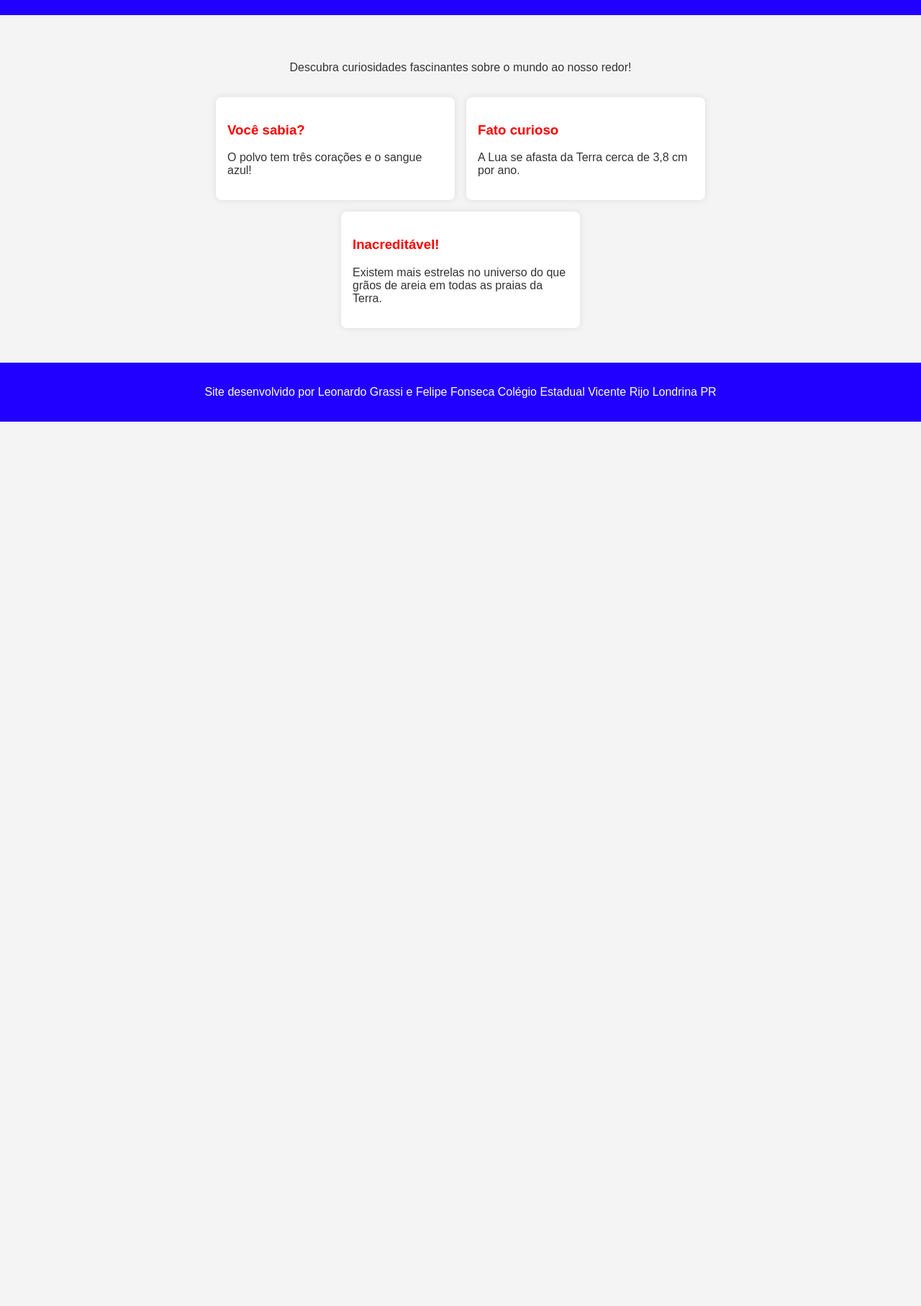
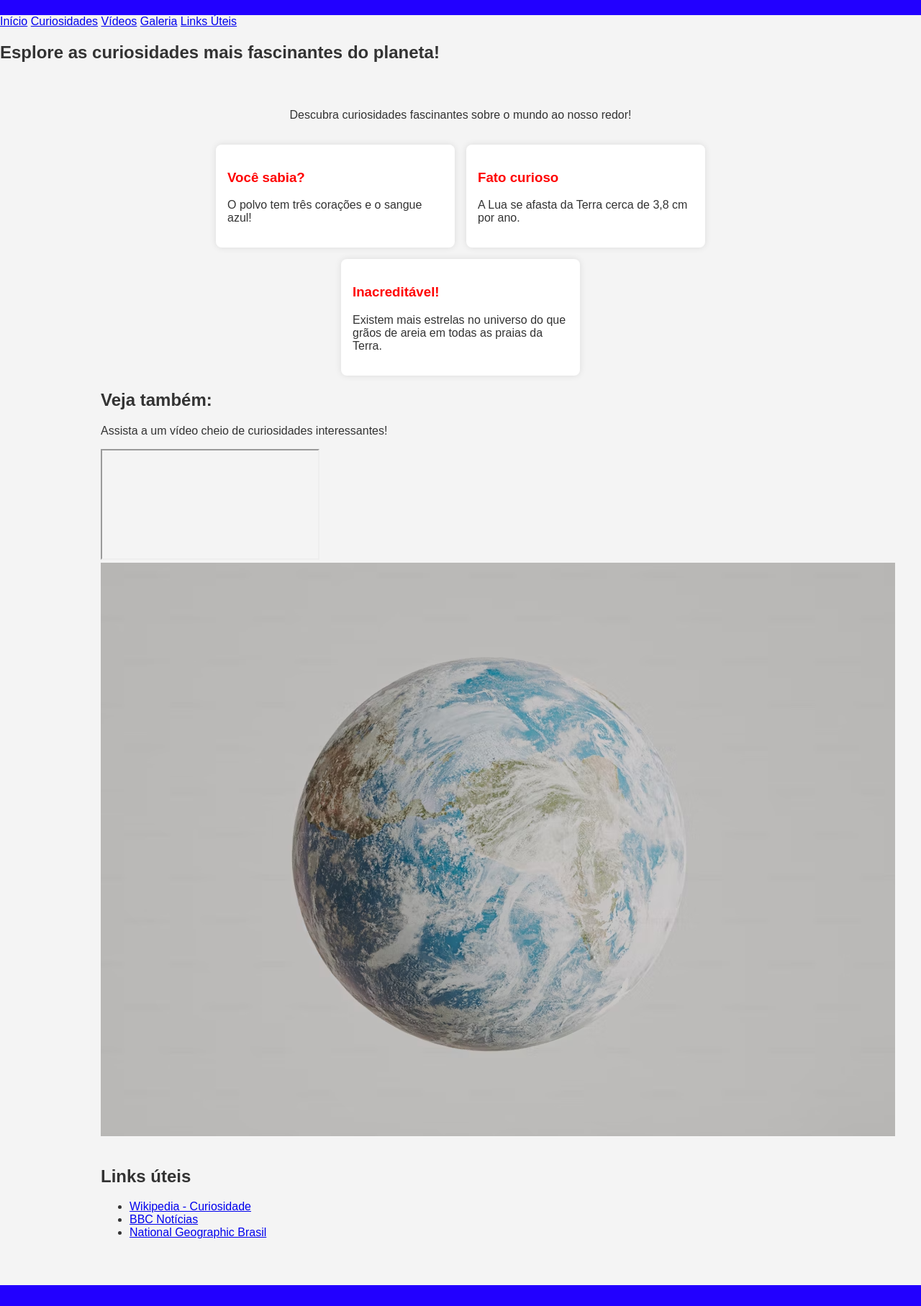
Before and after one commit to LeonardoGrassiZambrin/Curiosidades, a plain HTML site: page index.html in a window 1280 px wide. Shown: the part 64-1879 px from the top of the page at 72% size. Before the commit the page ends 800 px from the top, so only its background shows below. Drawn offline with Linux system fonts and the light colour scheme.

Commit message:
Add files via upload

```diff
--- a/index.html
+++ b/index.html
@@ -10,6 +10,18 @@
     <header>
         <h1>Curiosidades Incríveis</h1>
     </header>
+
+    <nav>
+        <a href="#">Início</a>
+        <a href="#curiosidades">Curiosidades</a>
+        <a href="#videos">Vídeos</a>
+        <a href="#galeria">Galeria</a>
+        <a href="#links">Links Úteis</a>
+    </nav>
+
+    <div class="hero">
+        <h2>Esplore as curiosidades mais fascinantes do planeta!</h2>
+    </div>
 
     <main>
         <div class="intro">
@@ -32,6 +44,28 @@
                 <p>Existem mais estrelas no universo do que grãos de areia em todas as praias da Terra.</p>
             </div>
         </section>
+
+        <section class="video-section" id="videos">
+            <h2>Veja também:</h2>
+            <p>Assista a um vídeo cheio de curiosidades interessantes!</p>
+            <iframe src="" allowfullscreen></iframe>
+        </section>
+
+        <section class="galeria" id="galeria">
+            <img src="premium_photo-1679998166179-ff35e219ab7e.png" alt="Planeta Terra">
+            <img src="" alt="">
+            <img src="" alt="">
+        </section>
+
+        <section class="links-uteis" id="links">
+            <h2>Links úteis</h2>
+            <ul>
+                <li><a href="https://pt.wikipedia.org/wiki/Curiosidade" target="_blank">Wikipedia - Curiosidade</a></li>
+                <li><a href="https://www.bbc.com/portuguese" target="_blank">BBC Notícias</a></li>
+                <li><a href="https://www.nationalgeographicbrasil.com" target="_blank">National Geographic Brasil</a></li>
+            </ul>
+
+        </section>
     </main>
 
     <footer>
```
